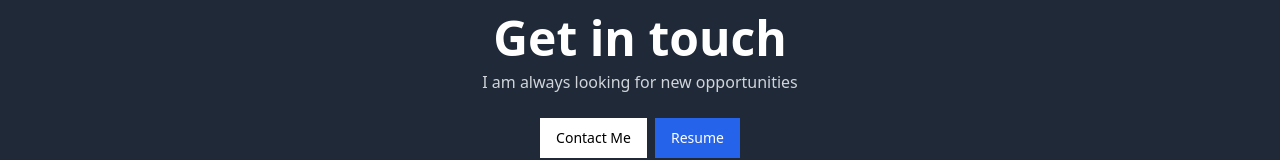
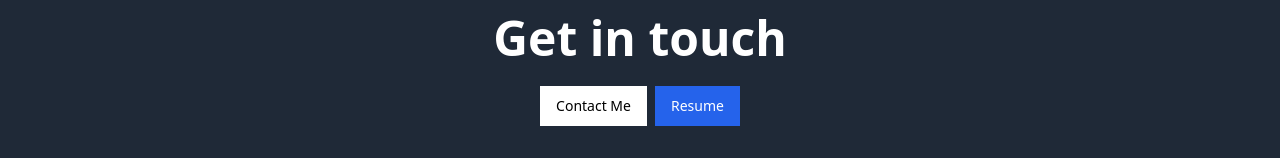
Before and after one commit to williamrice/williamarice-web, a Next.js app: page / in a window 1280 px wide. Shown: the part 2044-2204 px from the top of the page. Built offline with nearby package versions, Linux system fonts and the light colour scheme; no server answers; the database is empty.

Commit message:
update: remove text and unused imports from CTA

```diff
--- a/components/CallToAction.tsx
+++ b/components/CallToAction.tsx
@@ -1,17 +1,12 @@
 import React from "react";
 import MainButton from "./MainButton";
 import SecondaryButton from "./SecondaryButton";
-import { Divide } from "lucide-react";
-import Divider from "./Divider";
 
 const CallToAction = () => {
   return (
     <div className="bg-gray-800 flex  flex-col justify-center gap-2 p-8 w-full">
       <div className="flex flex-col gap-2 items-center">
         <h2 className="text-5xl text-white font-bold">Get in touch</h2>
-        <p className="text-gray-300 align-text-bottom">
-          I am always looking for new opportunities
-        </p>
       </div>
       <div className="flex justify-center items-center gap-2">
         <MainButton text="Contact Me" link="/contact" />
```
